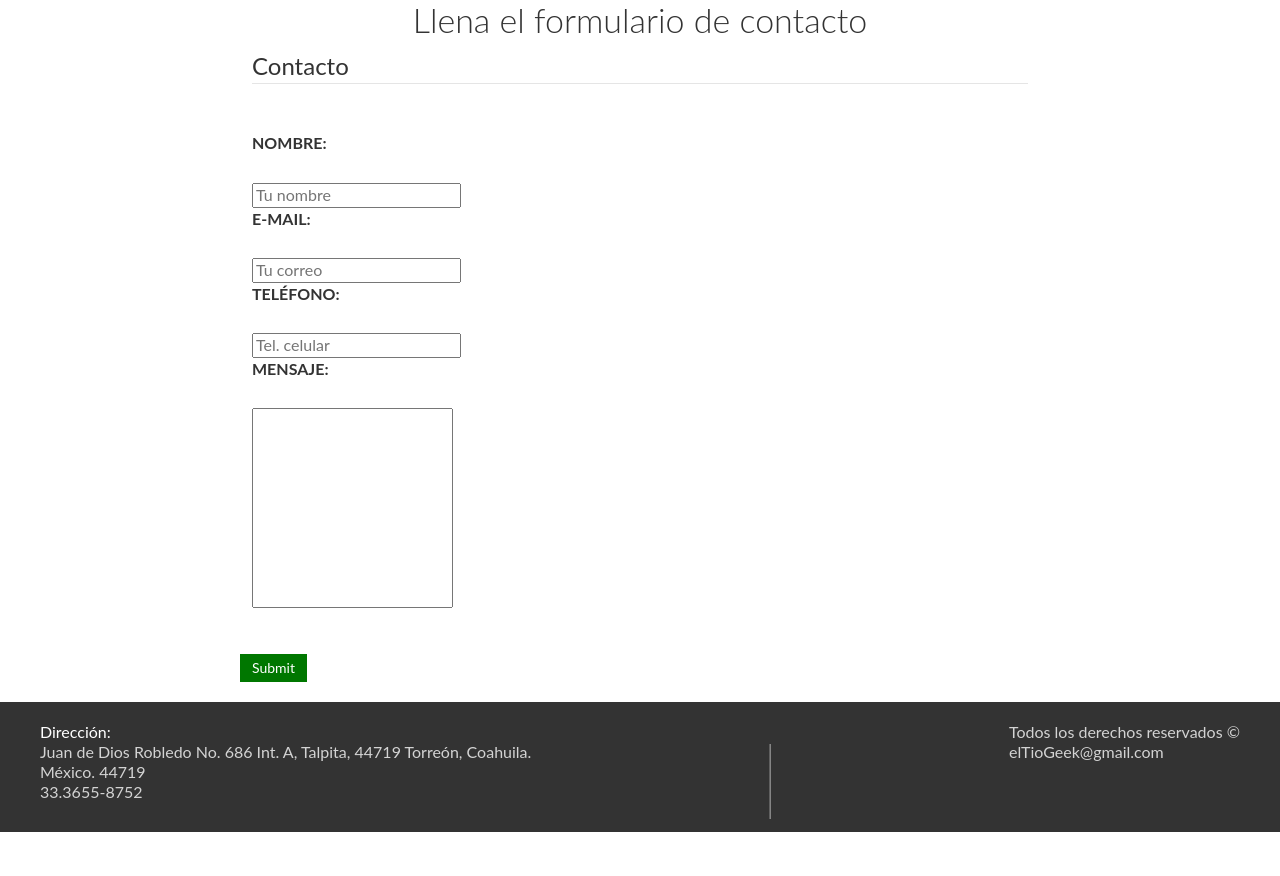
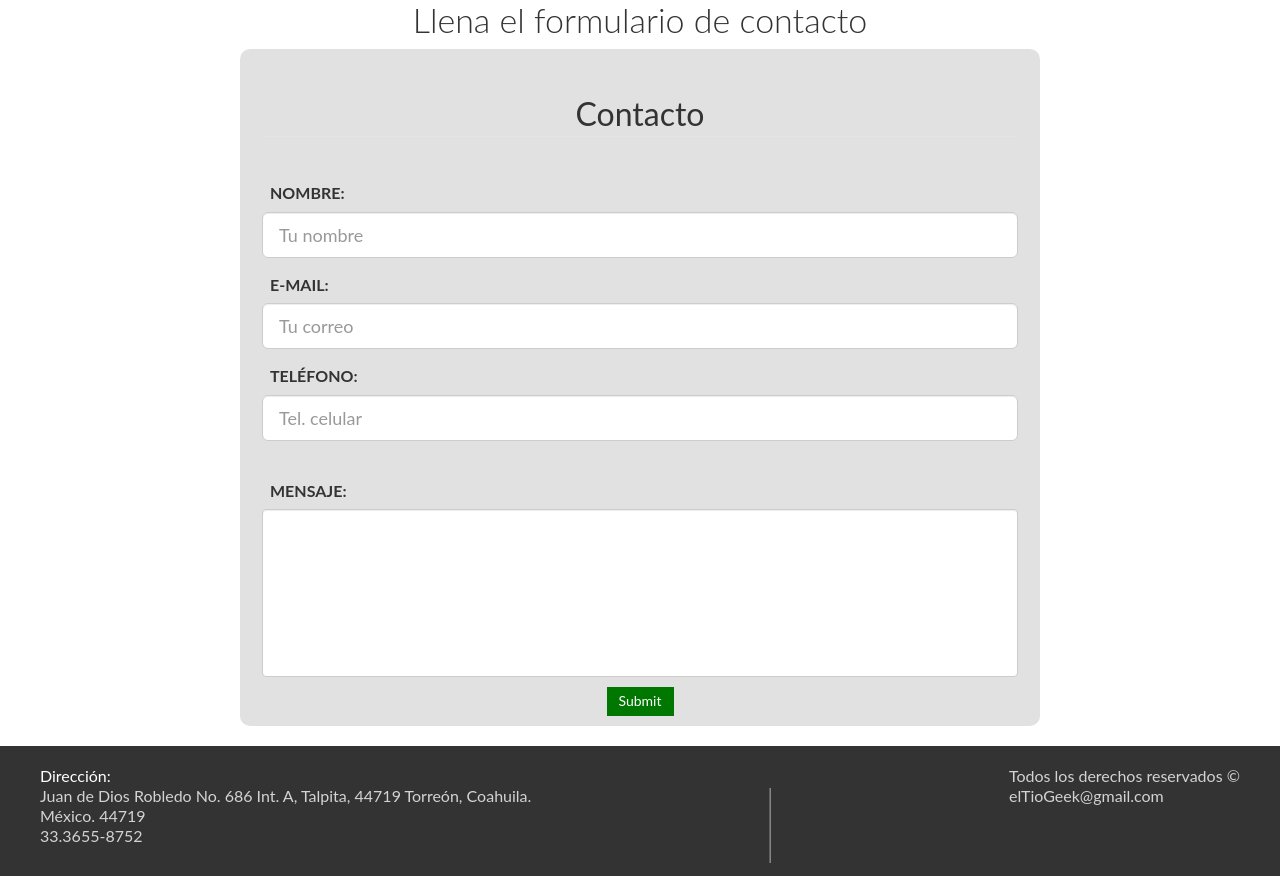
Before and after one commit to paco4guilera/eltiogeekphp, a PHP site: page /contacto in a window 1280 px wide. Shown: the part 184-1060 px from the top of the page. Before the commit the page ends 1016 px from the top, so only its background shows below. Run offline with PHP 8.4, Linux system fonts and the light colour scheme; the visitor is signed in with stand-in values (Sample User, id 1); a stand-in replaces the project's code that opens the database connection; some libraries are stand-ins or nearby versions; some web fonts are replaced; grey boxes are pictures that could not be loaded.

Commit message:
Formulario-contacto fixed

```diff
--- a/vistas/css/styles.css
+++ b/vistas/css/styles.css
@@ -405,6 +405,27 @@ select {
     border: none;
     border-radius: 1rem;
 } */
+.form-contacto{
+    padding: 1rem;
+    display: block;
+    width: 100%;
+    background-color: #e1e1e1;
+    margin-bottom: 2rem;
+    border: none;
+    border-radius: 1rem;
+}
+.form-contacto legend{
+    margin: 0;
+    padding: 1em 0 0 0;
+    font-size: 2em;
+    text-align: center;
+}
+.form-contacto fieldset label{
+    margin: 0;
+    margin-left: .5em;
+    position: relative;
+    top: 1em;
+}
 input[type="radio"] {
     width: auto;
     margin: 0;
@@ -417,8 +438,15 @@ select {
 textarea {
     height: 20rem;
     resize: none;
+    width: 100%;
 }
-
+#mensaje{
+    height: 12em;
+}
+#boton-contacto{
+    display: flex;
+    margin: 0 auto;
+}
 .menu {
     text-align: center;
     margin: 1rem;
@@ -814,5 +842,4 @@ body > main > div > div.imagen > img {
         margin: 0 auto;
         width: 112.9px;
     }
-
 }
--- a/vistas/modulos/contacto.php
+++ b/vistas/modulos/contacto.php
@@ -3,20 +3,20 @@
         <h2 class="fw-300 centrar-texto">
             Llena el formulario de contacto
         </h2>
-        <form action="">
+        <form class="form-contacto" action="">
             <fieldset>
                 <legend>Contacto</legend>
                 <br>
                 <label for="nombre">Nombre: </label><br>
-                <input type="text" id="nombre" placeholder="Tu nombre" class="nombre-contacto" />
+                <input type="text" id="nombre" placeholder="Tu nombre" class="nombre-contacto form-control input-lg" />
 
                 <label for="email">E-mail: </label><br>
-                <input type="email" id="email" placeholder="Tu correo" required class="correo-contacto" />
+                <input type="email" id="email" placeholder="Tu correo" required class="correo-contacto form-control input-lg" />
                 <label for="telefono">Teléfono: </label><br>
-                <input type="tel" id="telefono" placeholder="Tel. celular" class="telefono-contacto" /><br>
+                <input type="tel" id="telefono" placeholder="Tel. celular" class="telefono-contacto form-control input-lg" /><br>
                 <label for="mensaje">Mensaje:</label><br>
-                <textarea id="mensaje"></textarea>
+                <textarea id="mensaje" class="form-control"></textarea>
             </fieldset>
-            <input type="submit" class="boton boton-verde" />
+            <input type="submit" class="boton boton-verde" id="boton-contacto" />
         </form>
     </main>
```
